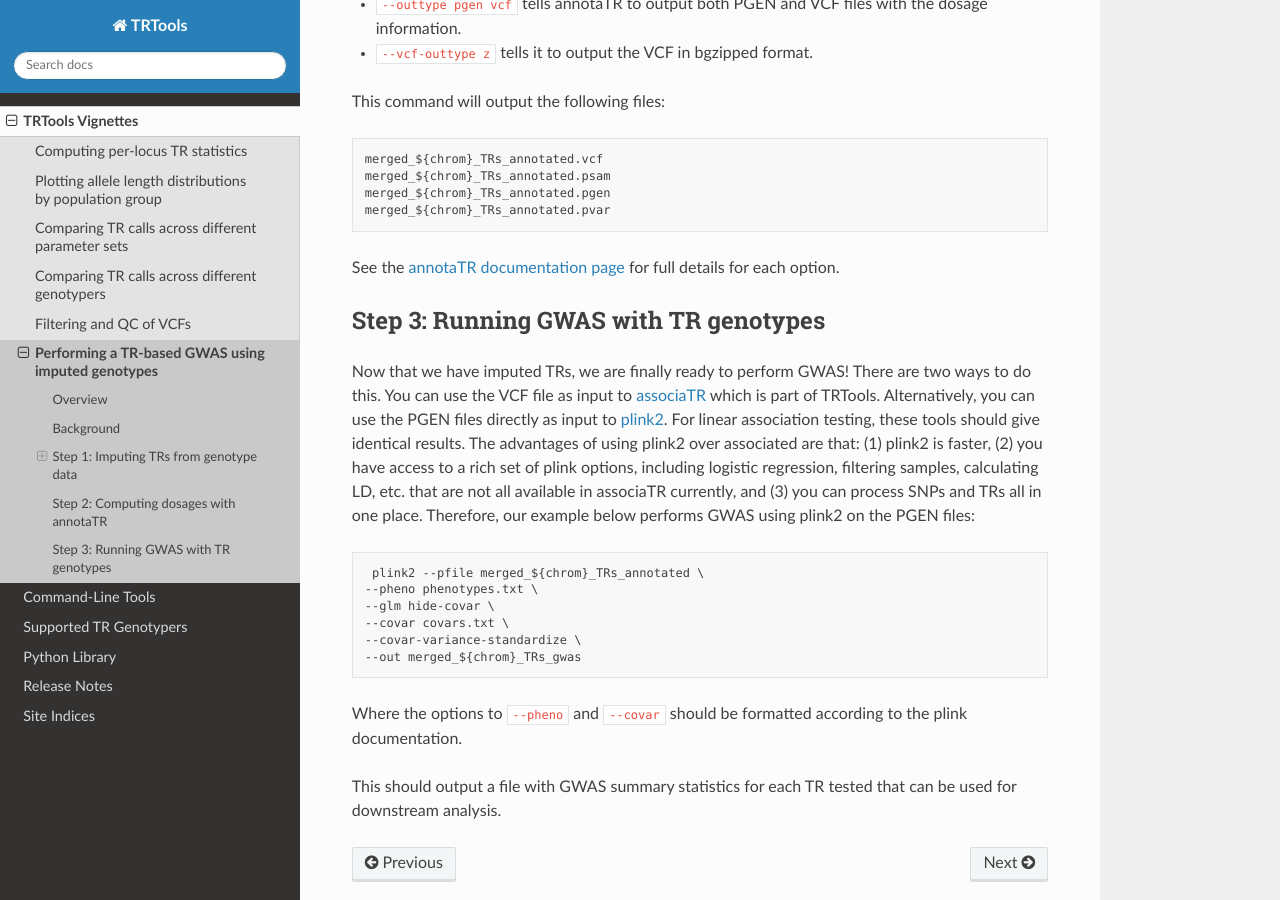
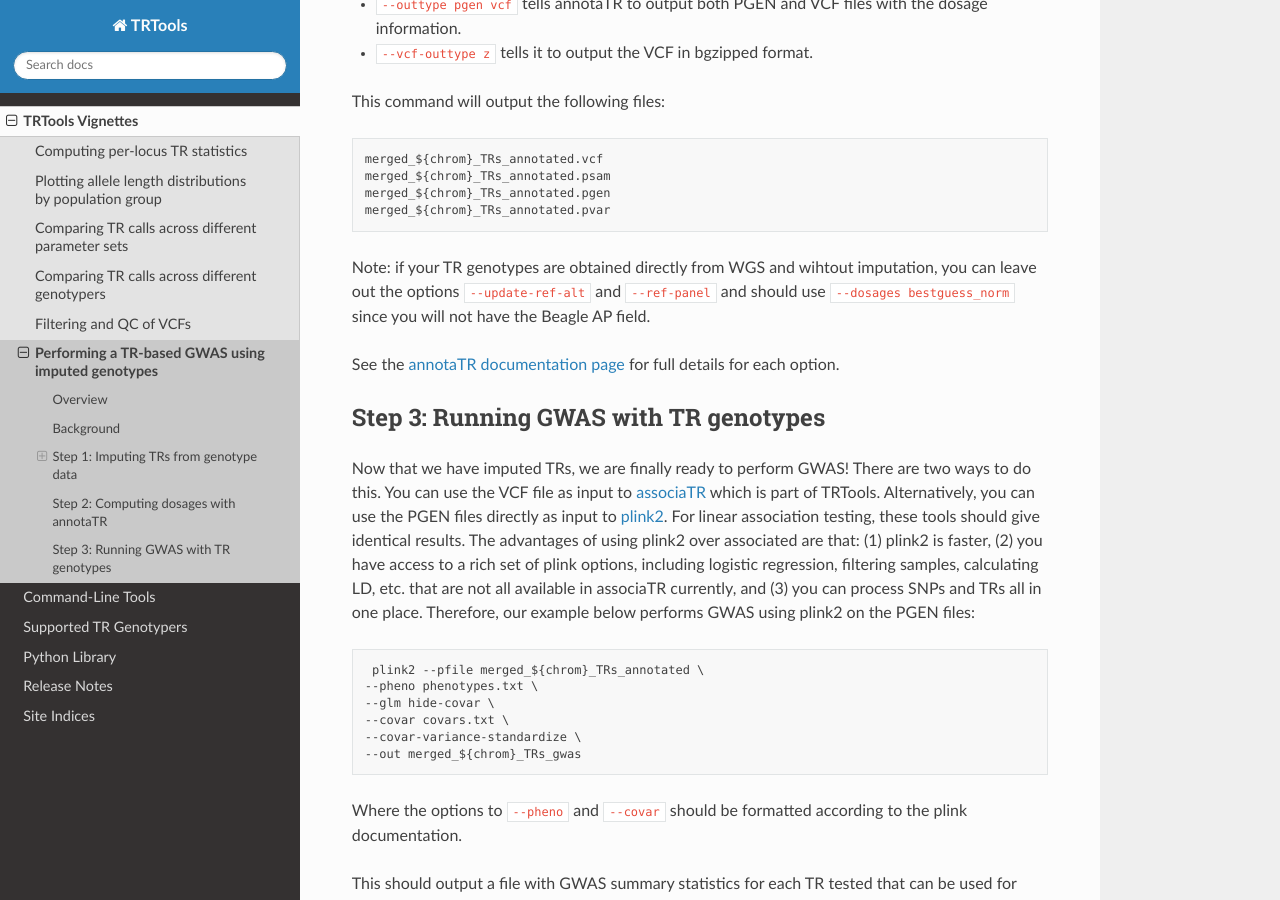
Before and after one commit to gymrek-lab/TRTools, a Sphinx documentation site: the page built from doc/VIGNETTE-GWAS-TUTORIAL.rst, in a window 1280 px wide and 900 px high, scrolled down 6082 px. Built offline with Sphinx 7.4.7 and the Read the Docs theme 3.1.0, drawn with Linux system fonts in a browser that asks for light colours.

Commit message:
add instructions for WGS genotypes

```diff
--- a/doc/VIGNETTE-GWAS-TUTORIAL.rst
+++ b/doc/VIGNETTE-GWAS-TUTORIAL.rst
@@ -202,6 +202,8 @@ This command will output the following files::
 	merged_${chrom}_TRs_annotated.pgen
 	merged_${chrom}_TRs_annotated.pvar
 
+Note: if your TR genotypes are obtained directly from WGS and wihtout imputation, you can leave out the options :code:`--update-ref-alt` and :code:`--ref-panel` and should use :code:`--dosages bestguess_norm` since you will not have the Beagle AP field.
+
 See the `annotaTR documentation page <https://github.com/gymrek-lab/TRTools/tree/master/trtools/annotaTR>`_ for full details for each option.
 
 .. _step3:
```
